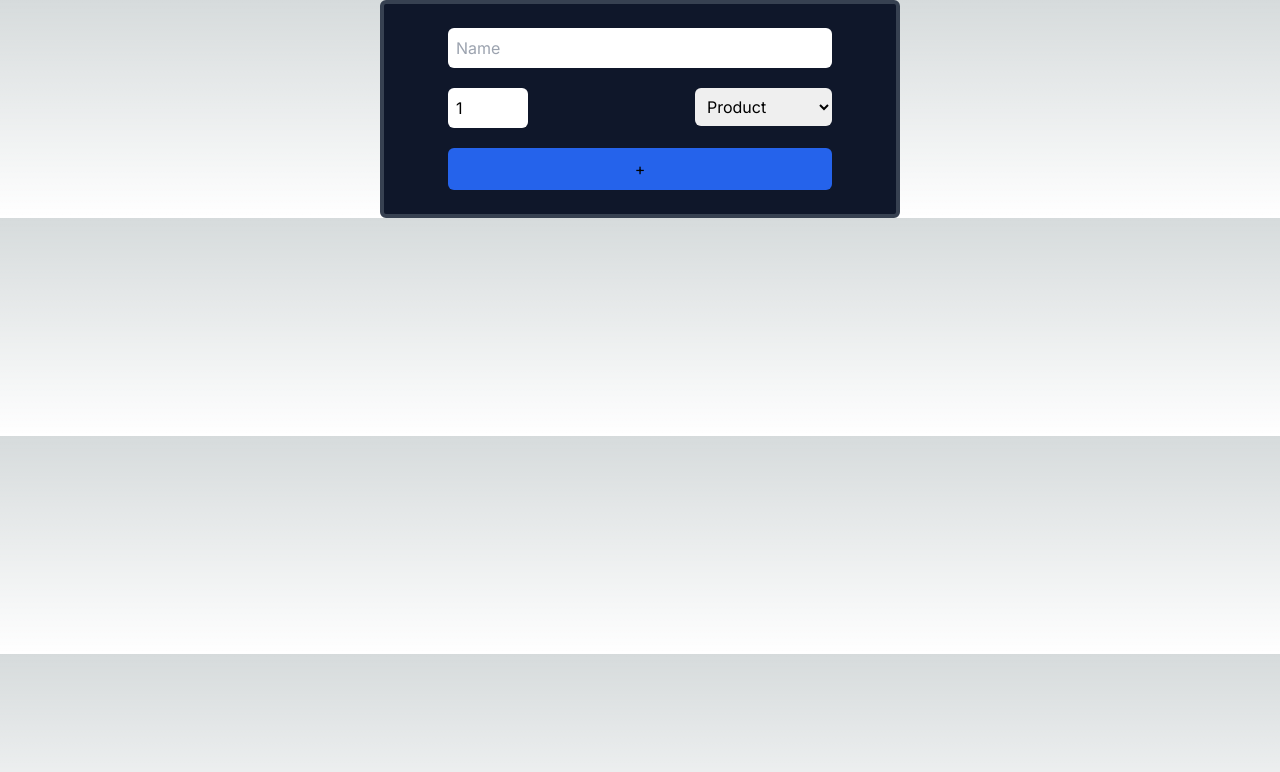
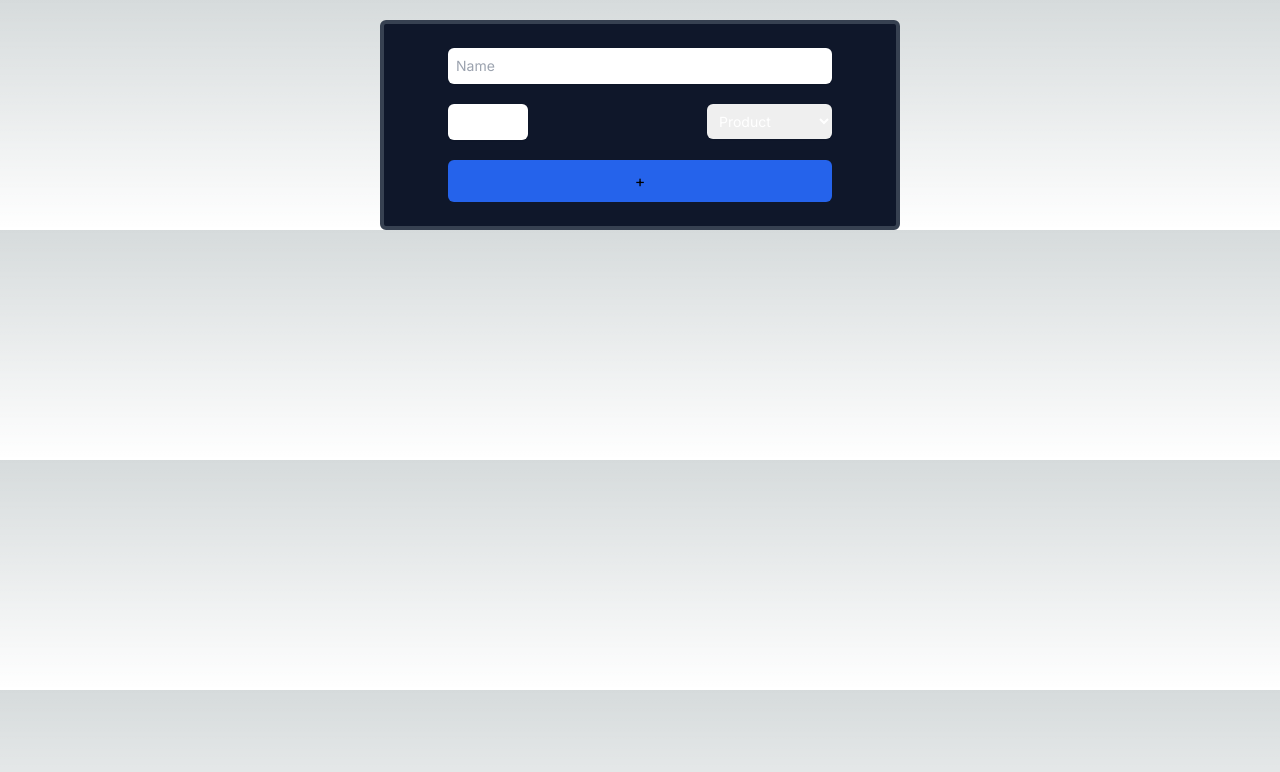
Before and after one commit to JotWaraich/cprg306-assignments, a Next.js app: page /week-4 in a window 1280 px wide. Shown: the top 772 px of the page. Built offline with nearby package versions, Linux system fonts and the light colour scheme.

Commit message:
week 4 visual improvements

```diff
--- a/app/week-4/new-item.js
+++ b/app/week-4/new-item.js
@@ -22,7 +22,7 @@ const Newitem = () => {
   };
 
   return (
-    <div>
+    <div className="mt-5 bg-gradient-to-t">
       <form
         onSubmit={handleSubmit}
         className="flex justify-center items-center flex-col gap-4"
@@ -32,7 +32,7 @@ const Newitem = () => {
             <input
               type="text"
               placeholder="Name"
-              className="text-black w-full rounded-md p-2"
+              className="text-white w-full rounded-md p-2 text-sm ring-1 ring-slate-900/10 shadow-sm  focus:outline-none focus:ring-2 focus:ring-pink-500 caret-pink-500 dark:bg-slate-800 dark:ring-0 dark:highlight-white/5 dark:focus:ring-2 dark:focus:ring-pink-500 dark:focus:bg-slate-900f"
               value={name}
               onChange={(e) => setName(e.target.value)}
               required
@@ -43,7 +43,7 @@ const Newitem = () => {
               <input
                 type="number"
                 placeholder="Quantity"
-                className="text-black w-20 rounded-md p-2"
+                className="text-white w-20 rounded-md p-2 text-sm ring-1 ring-slate-900/10 shadow-sm  focus:outline-none focus:ring-2 focus:ring-pink-500 caret-pink-500 dark:bg-slate-800 dark:ring-0 dark:highlight-white/5 dark:focus:ring-2 dark:focus:ring-pink-500 dark:focus:bg-slate-900f"
                 value={quantity}
                 onChange={(e) => setQuantity(e.target.value) || values(e)}
                 max={99}
@@ -53,7 +53,7 @@ const Newitem = () => {
               <select
                 value={category}
                 onChange={(e) => setCategory(e.target.value)}
-                className="text-black  rounded-md p-2"
+                className="text-white  rounded-md p-2 text-sm ring-1 ring-slate-900/10 shadow-sm  focus:outline-none focus:ring-2 focus:ring-pink-500 caret-pink-500 dark:bg-slate-800 dark:ring-0 dark:highlight-white/5 dark:focus:ring-2 dark:focus:ring-pink-500 dark:focus:bg-slate-900f"
               >
                 <option value="category" disabled>
                   Category
```
